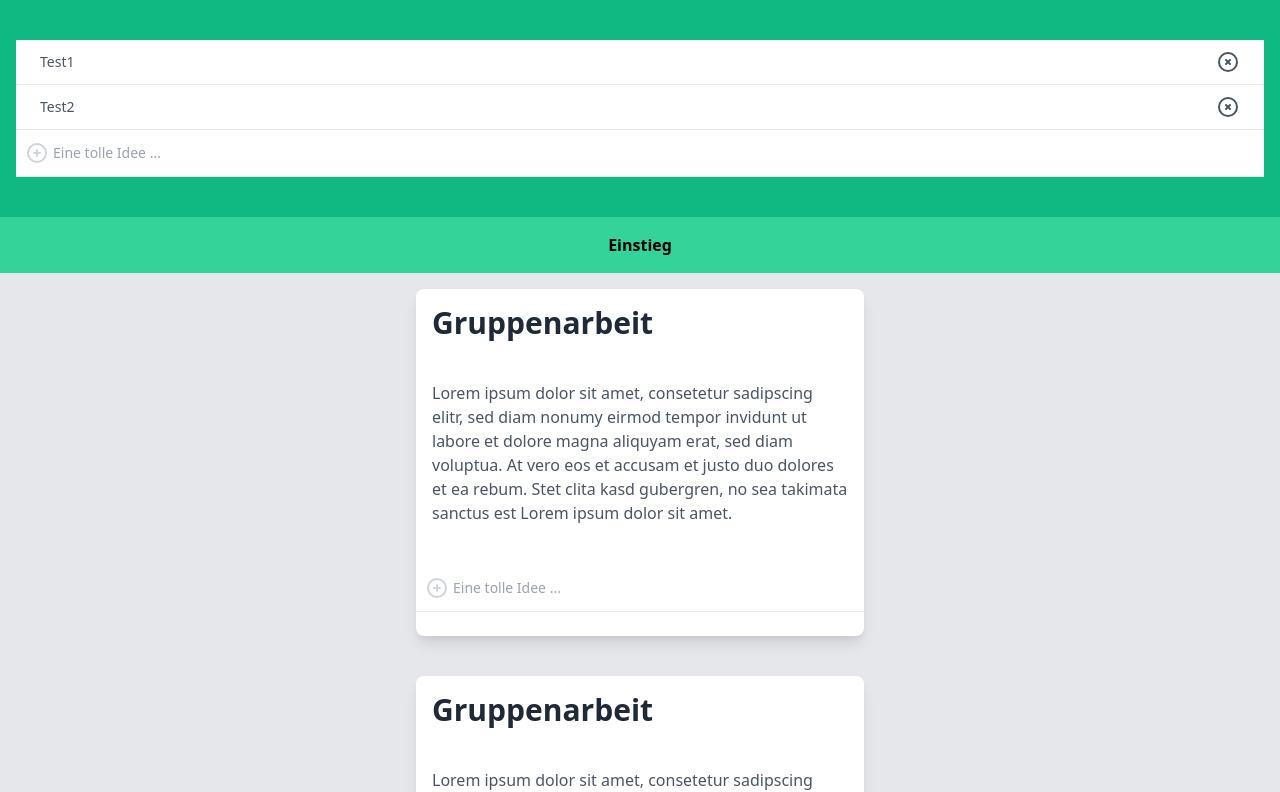
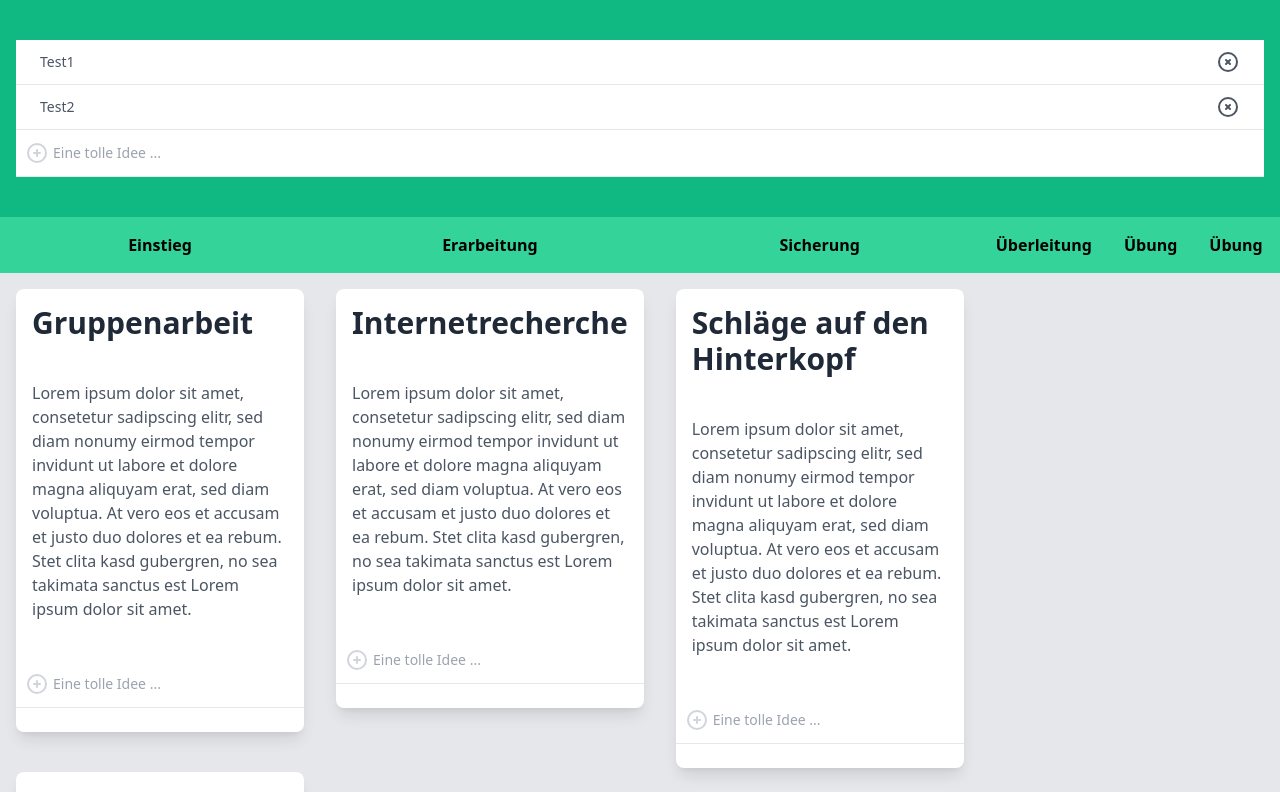
Before and after one commit to nflow/lesson_organizer, a Vue app: page / in a window 1280 px wide. Shown: the top 792 px of the page. Built offline with nearby package versions, Linux system fonts and the light colour scheme.

Commit message:
Fixing overflow style and added examples

```diff
--- a/public/index.html
+++ b/public/index.html
@@ -1,15 +1,23 @@
 <!DOCTYPE html>
-<html lang=""">
+<html class="h-full w-full">
   <head>
     <meta charset="utf-8">
     <meta http-equiv="X-UA-Compatible" content="IE=edge">
     <meta name="viewport" content="width=device-width,initial-scale=1.0">
     <link rel="icon" href="<%= BASE_URL %>favicon.ico">
     <title><%= htmlWebpackPlugin.options.title %></title>
+      <style>
+        html, body, #app {
+          margin: 0;
+          height: 100%;
+        }
+      </style>
     </head>
     <body>
       <noscript>
-      <strong>We're sorry but <%= htmlWebpackPlugin.options.title %> doesn't work properly without JavaScript enabled. Please enable it to continue.</strong>
+        <strong>We're sorry but <%= htmlWebpackPlugin.options.title %> doesn't
+            work properly without JavaScript enabled. Please enable it to
+            continue.</strong>
         </noscript>
         <div id="app"></div>
         <!-- built files will be auto injected -->
--- a/src/views/Main.vue
+++ b/src/views/Main.vue
@@ -1,15 +1,16 @@
 <template>
-  <div class="bg-gray-200">
-    <div class="flex flex-row bg-green-500 w-full p-4">
+  <div class="flex flex-col bg-gray-200 m-0 h-full">
+    <div class="w-full flex flex-row flex-initial bg-green-500 p-4">
       <div class="flex-1">
         <list v-model="ideas" />
       </div>
     </div>
-    <div class="flex flex-row w-full min-h-screen">
+    <div class="max-w-full overflow-x-auto flex-auto">
+      <div class="flex flex-row flex-auto">
         <div
           v-for="phase in phases"
           :key="phase.id"
-        class="flex-1 flex flex-col hover:bg-gray-300"
+          class="min-w-min flex-auto flex flex-col hover:bg-gray-300"
         >
           <div
             class="
@@ -33,6 +34,7 @@
               :description="method.description"
               :ideas="method.ideas"
             />
+          </div>
         </div>
       </div>
     </div>
@@ -71,13 +73,74 @@ export default defineComponent({
             ideas: [],
           },
           {
-            id: "method_id_1",
+            id: "method_id_2",
             title: "Gruppenarbeit",
             description:
               "Lorem ipsum dolor sit amet, consetetur sadipscing elitr, sed diam nonumy eirmod tempor invidunt ut labore et dolore magna aliquyam erat, sed diam voluptua. At vero eos et accusam et justo duo dolores et ea rebum. Stet clita kasd gubergren, no sea takimata sanctus est Lorem ipsum dolor sit amet.",
             ideas: [],
           },
         ],
+      },
+      {
+        id: "phase_id_2",
+        title: "Erarbeitung",
+        methods: [
+          {
+            id: "method_id_3",
+            title: "Internetrecherche",
+            description:
+              "Lorem ipsum dolor sit amet, consetetur sadipscing elitr, sed diam nonumy eirmod tempor invidunt ut labore et dolore magna aliquyam erat, sed diam voluptua. At vero eos et accusam et justo duo dolores et ea rebum. Stet clita kasd gubergren, no sea takimata sanctus est Lorem ipsum dolor sit amet.",
+            ideas: [],
+          },
+        ],
+      },
+      {
+        id: "phase_id_3",
+        title: "Sicherung",
+        methods: [
+          {
+            id: "method_id_4",
+            title: "Schläge auf den Hinterkopf",
+            description:
+              "Lorem ipsum dolor sit amet, consetetur sadipscing elitr, sed diam nonumy eirmod tempor invidunt ut labore et dolore magna aliquyam erat, sed diam voluptua. At vero eos et accusam et justo duo dolores et ea rebum. Stet clita kasd gubergren, no sea takimata sanctus est Lorem ipsum dolor sit amet.",
+            ideas: [],
+          },
+        ],
+      },
+      {
+        id: "phase_id_4",
+        title: "Überleitung",
+        methods: [],
+      },
+      {
+        id: "phase_id_4",
+        title: "Übung",
+        methods: [],
+      },
+      {
+        id: "phase_id_4",
+        title: "Übung",
+        methods: [],
+      },
+      {
+        id: "phase_id_4",
+        title: "Übung",
+        methods: [],
+      },
+      {
+        id: "phase_id_4",
+        title: "Übung",
+        methods: [],
+      },
+      {
+        id: "phase_id_4",
+        title: "Übung",
+        methods: [],
+      },
+      {
+        id: "phase_id_4",
+        title: "Übung",
+        methods: [],
       },
     ]);
 
```
Lines whose indentation alone changed are shown as unchanged.
